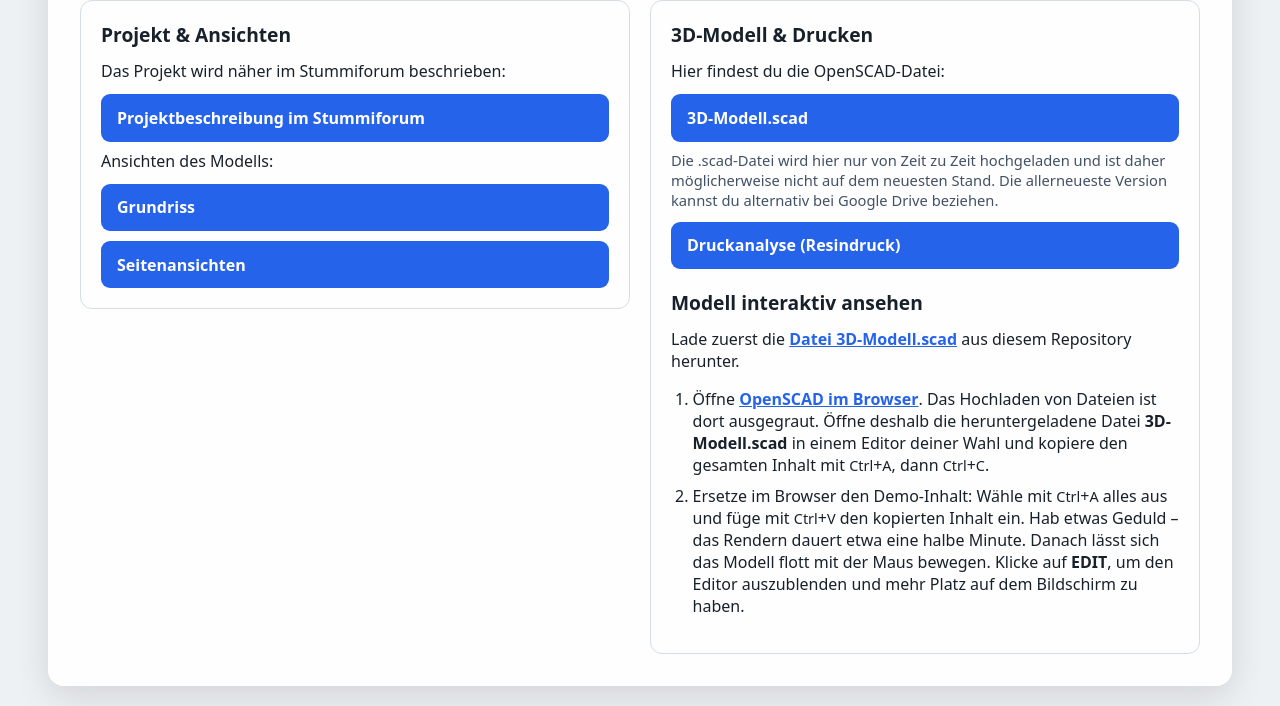
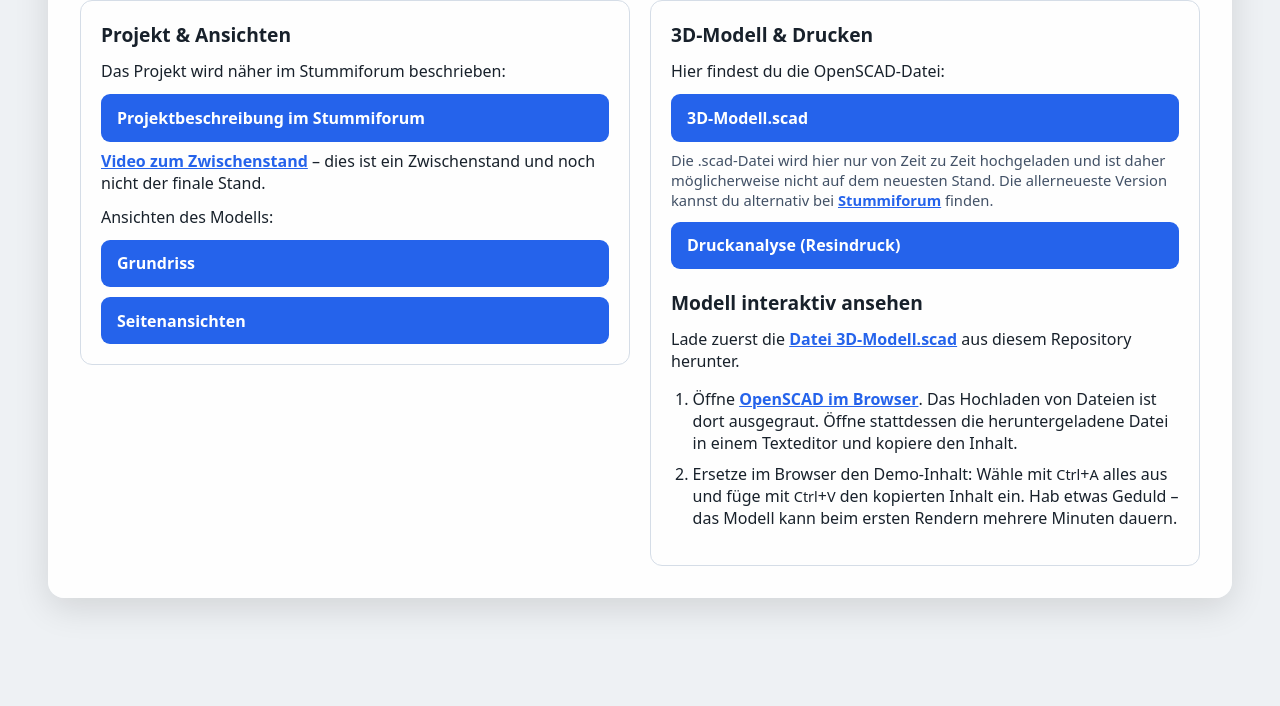
Before and after one commit to Moba160/Liw, a plain HTML site: page index.html in a window 1280 px wide. Shown: the part 115-821 px from the top of the page. After the commit the page ends 800 px from the top, so only its background shows below. Drawn offline with Linux system fonts and the light colour scheme.

Commit message:
Füge YouTube-Link für den Zwischenstand zur linken Spalte hinzu

```diff
--- a/index.html
+++ b/index.html
@@ -38,6 +38,7 @@
         <h2 id="project-heading">Projekt &amp; Ansichten</h2>
         <p>Das Projekt wird näher im Stummiforum beschrieben:</p>
         <a class="button" href="https://www.stummiforum.de/t247486f180-H-D-Druck-KI-Experiment-Konstruktion-EG-Berlin-Lichterfelde-West.html">Projektbeschreibung im Stummiforum</a>
+        <p><a class="text-link" href="https://youtu.be/0HA0TtYVPcg" target="_blank" rel="noopener noreferrer">Video zum Zwischenstand</a> – dies ist ein Zwischenstand und noch nicht der finale Stand.</p>
         <p>Ansichten des Modells:</p>
         <nav aria-label="Modellansichten">
           <a class="button" href="Grundriss.html">Grundriss</a>
@@ -49,7 +50,7 @@
         <h2 id="model-heading">3D-Modell &amp; Drucken</h2>
         <p>Hier findest du die OpenSCAD-Datei:</p>
         <a class="button" href="3D-Modell.scad">3D-Modell.scad</a>
-        <p class="file-note">Die .scad-Datei wird hier nur von Zeit zu Zeit hochgeladen und ist daher möglicherweise nicht auf dem neuesten Stand. Die allerneueste Version kannst du alternativ bei Google Drive beziehen.</p>
+        <p class="file-note">Die .scad-Datei wird hier nur von Zeit zu Zeit hochgeladen und ist daher möglicherweise nicht auf dem neuesten Stand. Die allerneueste Version kannst du alternativ bei <a class="text-link" href="https://www.stummiforum.de/t247486f180-H-D-Druck-KI-Experiment-Konstruktion-EG-Berlin-Lichterfelde-West.html">Stummiforum</a> finden.</p>
         <nav aria-label="3D-Modell und Druckanalyse">
           <a class="button" href="Druckanalyse.html">Druckanalyse (Resindruck)</a>
         </nav>
@@ -58,8 +59,8 @@
           <h2>Modell interaktiv ansehen</h2>
           <p>Lade zuerst die <a class="text-link" href="3D-Modell.scad">Datei 3D-Modell.scad</a> aus diesem Repository herunter.</p>
           <ol>
-            <li>Öffne <a class="text-link" href="https://openscad.ochafik.com/" target="_blank" rel="noopener noreferrer">OpenSCAD im Browser</a>. Das Hochladen von Dateien ist dort ausgegraut. Öffne deshalb die heruntergeladene Datei <strong>3D-Modell.scad</strong> in einem Editor deiner Wahl und kopiere den gesamten Inhalt mit <kbd>Ctrl</kbd>+<kbd>A</kbd>, dann <kbd>Ctrl</kbd>+<kbd>C</kbd>.</li>
-            <li>Ersetze im Browser den Demo-Inhalt: Wähle mit <kbd>Ctrl</kbd>+<kbd>A</kbd> alles aus und füge mit <kbd>Ctrl</kbd>+<kbd>V</kbd> den kopierten Inhalt ein. Hab etwas Geduld – das Rendern dauert etwa eine halbe Minute. Danach lässt sich das Modell flott mit der Maus bewegen. Klicke auf <strong>EDIT</strong>, um den Editor auszublenden und mehr Platz auf dem Bildschirm zu haben.</li>
+            <li>Öffne <a class="text-link" href="https://openscad.ochafik.com/" target="_blank" rel="noopener noreferrer">OpenSCAD im Browser</a>. Das Hochladen von Dateien ist dort ausgegraut. Öffne stattdessen die heruntergeladene Datei in einem Texteditor und kopiere den Inhalt.</li>
+            <li>Ersetze im Browser den Demo-Inhalt: Wähle mit <kbd>Ctrl</kbd>+<kbd>A</kbd> alles aus und füge mit <kbd>Ctrl</kbd>+<kbd>V</kbd> den kopierten Inhalt ein. Hab etwas Geduld – das Modell kann beim ersten Rendern mehrere Minuten dauern.</li>
           </ol>
         </div>
       </section>
```
